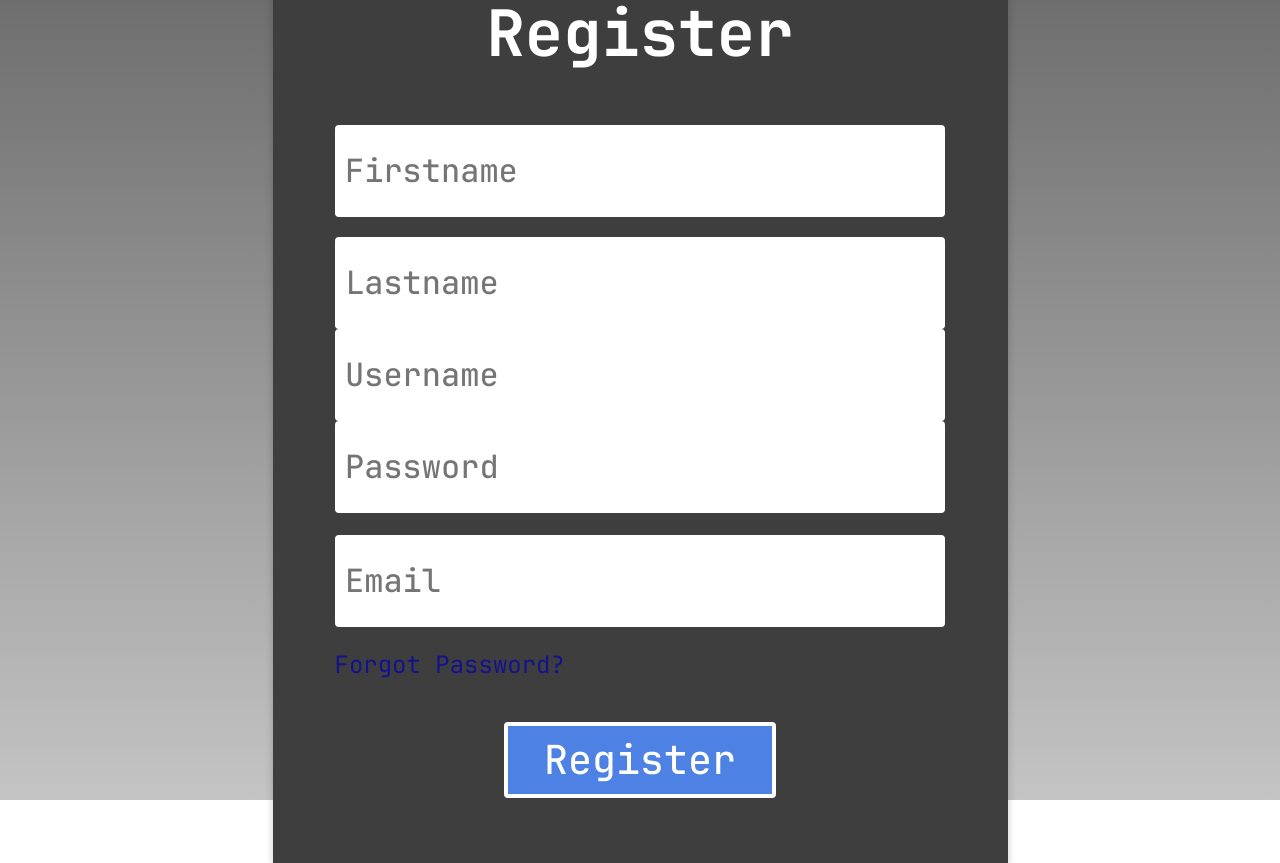
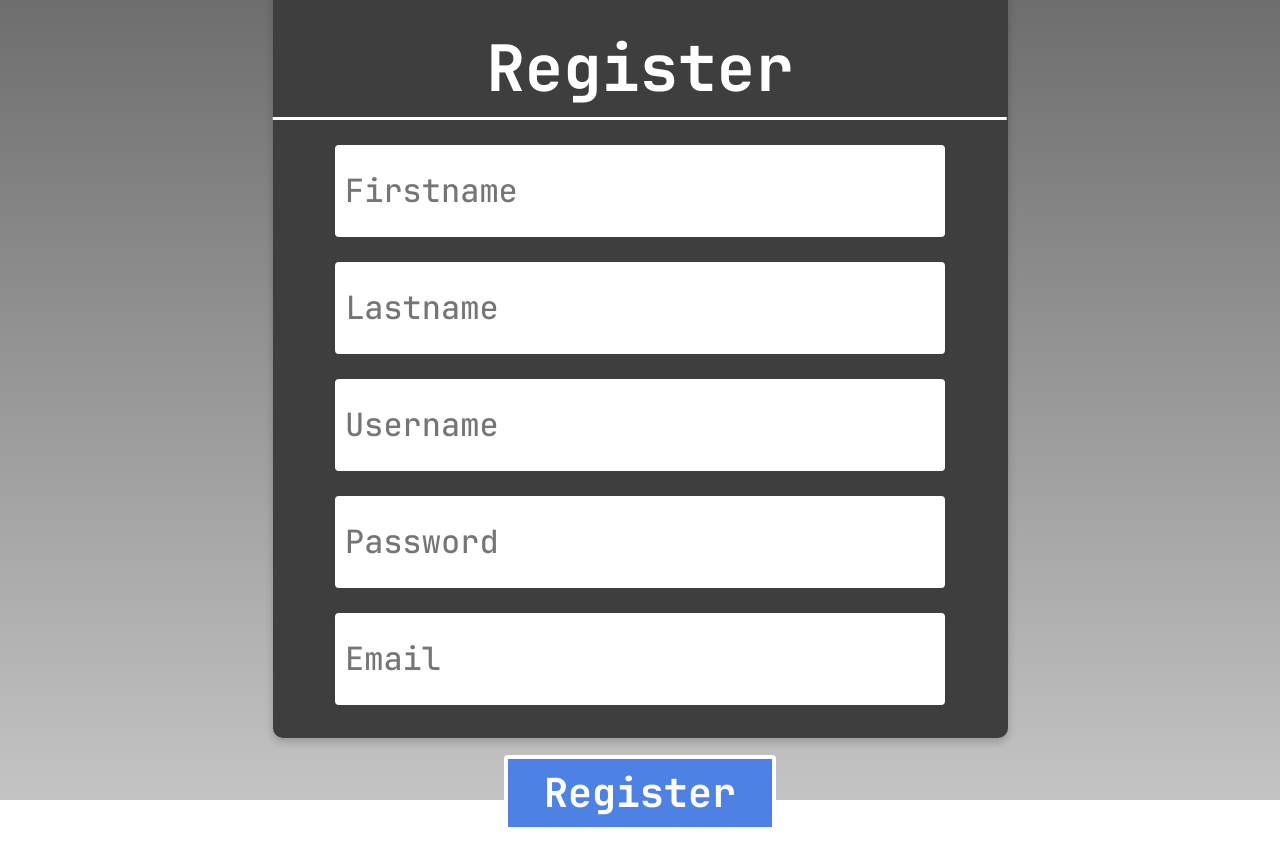
Before and after one commit to polktik/billpayment, a React (Create React App) app: page /register in a window 1280 px wide. After the commit the page ends 831 px from the top, so only its background shows below. Built offline with nearby package versions, Linux system fonts and the light colour scheme.

Commit message:
fix Register.css

```diff
--- a/src/pageCSS/Home.css
+++ b/src/pageCSS/Home.css
@@ -23,6 +23,7 @@
     align-items: center;
     gap: 10px;
     border: 1px solid #cccccc;
+    border-radius: 10px;
 }
 
 .hom-profile-img {
--- a/src/pageCSS/Register.css
+++ b/src/pageCSS/Register.css
@@ -27,13 +27,15 @@
     background: linear-gradient(to bottom, #6e6e6e, #c4c4c4); /* สีพื้นหลังไล่สี */
 }
 
-
 .register-box {
     background-color: #3e3e3e;
+    margin-bottom: 90px;
     width: 735px;
-    height: 925px;
+    height: 755px;
+    border-radius: 10px;
     box-shadow: 0 4px 8px rgba(0, 0, 0, 0.2);
     text-align: center;
+    padding-bottom: 10px;
 }
 
 .register-box h2 {
@@ -50,118 +52,52 @@
 
 .register-box h2::after {
     content: '';
-    position: flex;
+    position: absolute;
     bottom: 0;
     left: 50%;
     transform: translateX(-50%);
     width: 734.5px;
     height: 3px;
-    background-color: #555;
+    background-color: #fff;
 }
 
-.firstname-box {
+.firstname-box,
+.lastname-box,
+.username-box,
+.password-box,
+.email-box {
     margin-bottom: 20px;
 }
 
-.firstname-box input {
+.firstname-box input,
+.lastname-box input,
+.username-box input,
+.password-box input,
+.email-box input {
     width: 590px;
     height: 72px;
     padding: 10px;
     border: none;
     border-radius: 4px;
-    margin-top: 20px;
+    margin-top: 5px;
     font-size: 32px;
     font-family: 'fontMedium', sans-serif;
-}
-
-.lastname-box {
-    position: relative;
-}
-
-.lastname-box input {
-    width: 590px;
-    height: 72px;
-    padding: 10px;
-    border: none;
-    border-radius: 4px;
-    font-size: 32px;
-    font-family: 'fontMedium', sans-serif;
-}
-
-.username-box {
-    position: relative;
-}
-
-.username-box input {
-    width: 590px;
-    height: 72px;
-    padding: 10px;
-    border: none;
-    border-radius: 4px;
-    font-size: 32px;
-    font-family: 'fontMedium', sans-serif;
-}
-
-.password-box {
-    position: relative;
-}
-
-.password-box input {
-    width: 590px;
-    height: 72px;
-    padding: 10px;
-    border: none;
-    border-radius: 4px;
-    font-size: 32px;
-    font-family: 'fontMedium', sans-serif;
-}
-
-.email-box {
-    position: relative;
-}
-
-.email-box input {
-    width: 590px;
-    height: 72px;
-    margin-top: 3%;
-    padding: 10px;
-    border: none;
-    border-radius: 4px;
-    font-size: 32px;
-    font-family: 'fontMedium', sans-serif;
-}
-
-.forgot-password {
-    text-align: left;
-    margin-bottom: 20px;
-    padding: 22px 62px;
-}
-
-.forgot-password a {
-    color: #14128F;
-    text-decoration: none;
-    font-size: 24px;
-    font-family: 'fontRegular', sans-serif;
-}
-
-.forgot-password a:hover {
-    text-decoration: underline;
 }
 
 .register-button {
     background-color: #4D81E4;
     color: white;
-    border: 4px solid #ffffff;
+    border: 4px solid #fff;
     border-radius: 4px;
     width: 272px;
     height: 76px;
     padding: auto;
     font-size: 40px;
     cursor: pointer;
-    font-family: 'fontMedium', sans-serif;
+    font-family: 'fontBold', sans-serif;
+    margin-top: 30px;
 }
 
 .register-button:hover {
     background-color: #3c6bd4;
 }
-/*test*/
--- a/src/pageCSS/Signin.css
+++ b/src/pageCSS/Signin.css
@@ -56,7 +56,7 @@
     transform: translateX(-50%);
     width: 734.5px;
     height: 3px;
-    background-color: #555;
+    background-color: #fff;
 }
 
 .sig-username-box {
--- a/src/pageJS/Register.js
+++ b/src/pageJS/Register.js
@@ -56,9 +56,6 @@ return (<div className="register-page">
             <div className="email-box">
                 <input type="text" placeholder="Email" value={email} onChange={(e)=>setEmail(e.target.value)} required />
             </div>
-            <div className="forgot-password">
-                <a href="/forgot">Forgot Password?</a>
-            </div>
             <button type="submit" className="register-button">Register</button>
             {message && <p>{message}</p>} {/* แสดงข้อความแจ้งเตือน */}
         </form>
```
Also changed, not shown: src/pageJS/Addbill.js (added, +10 -0 lines).
